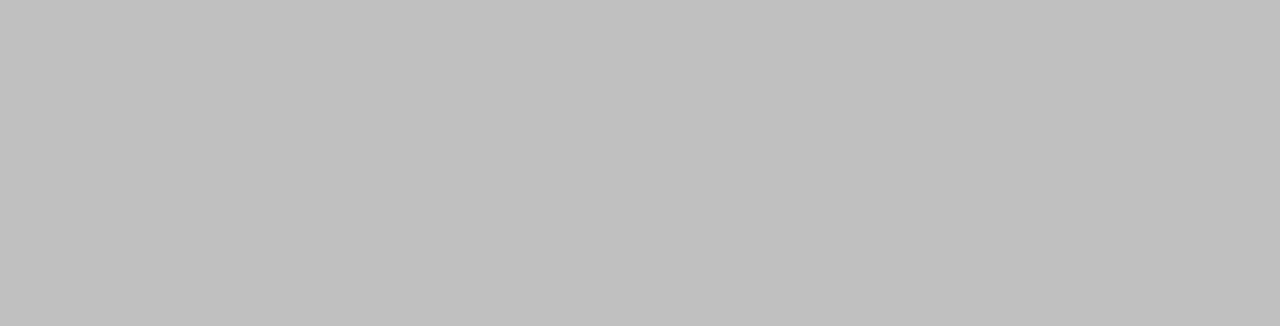
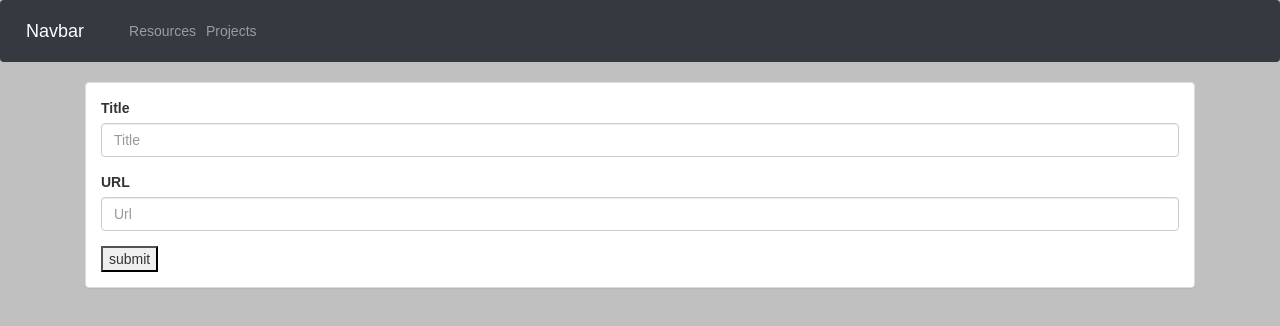
Before and after one commit to velimd/journalplanner, a React (Create React App) app in the folder frontend/client/: page /projects/add in a window 1280 px wide. Shown: the top 326 px of the page. Built offline with nearby package versions, Linux system fonts and the light colour scheme.

Commit message:
included add projects

```diff
--- a/frontend/client/src/App.js
+++ b/frontend/client/src/App.js
@@ -6,6 +6,7 @@ import Home from './pages/Home.js';
 import Resource from './pages/Resource.js';
 import AddResource from './pages/AddResource.js';
 import Project from './pages/Project.js'
+import AddProject from './pages/AddProject.js';
 
 class App extends Component {
   render() {
@@ -17,6 +18,7 @@ class App extends Component {
               <Route exact path="/resources/add" component={AddResource}/>
 
               <Route exact path="/projects" component={Project}/>
+              <Route exact path="/projects/add" component={AddProject}/>
           </div>
         </Router>
     );
--- a/frontend/client/src/pages/AddProject.js
+++ b/frontend/client/src/pages/AddProject.js
@@ -0,0 +1,55 @@
+import React, { Component } from 'react';
+
+import './Resource.css';
+import Navbar from '../components/Navbar.js'
+
+class AddProject extends Component {
+
+    addProject(e){
+        var URL = 'http://localhost:8080/api/project/add';
+
+        let name = document.getElementById('name').value;
+        let url = document.getElementById('url').value;
+
+        fetch(URL, {
+            method: 'POST',
+            headers: {
+                'Accept': 'application/json',
+                'Content-Type': 'application/json',
+            },
+            body: JSON.stringify({
+                name: name,
+                url: url
+            })
+        })
+            .then((res) =>res.json())
+            .then((data) => console.log(data))
+    }
+
+    render() {
+        return (
+            <div>
+                <Navbar/>
+                <div className="container">
+                    <div className="panel panel-default">
+                        <div className="panel-body">
+                            <form onSubmit={this.addProject}>
+                                <div className="form-group">
+                                    <label htmlFor="Name">Title</label>
+                                    <input type="text" className="form-control" id="name" placeholder="Title"/>
+                                </div>
+                                <div className="form-group">
+                                    <label htmlFor="URL">URL</label>
+                                    <input type="text" className="form-control" id="url" placeholder="Url"/>
+                                </div>
+                                <button type="submit" id="btn-add-submit">submit</button>
+                            </form>
+                        </div>
+                    </div>
+                </div>
+            </div>
+        );
+    }
+}
+
+export default AddProject;
--- a/frontend/client/src/pages/Project.js
+++ b/frontend/client/src/pages/Project.js
@@ -1,4 +1,5 @@
 import React, { Component } from 'react';
+import { Link } from 'react-router-dom';
 
 import './Project.css';
 import Navbar from '../components/Navbar.js'
@@ -23,7 +24,6 @@ class Project extends Component {
         return (
             <div>
                 <Navbar/>
-                <div className="container-fluid">
                     <table className="table table-dark">
                         <thead>
                         <tr>
@@ -59,6 +59,8 @@ class Project extends Component {
                         })}
                         </tbody>
                     </table>
+                <div style={{textAlign:'center'}}>
+                    <Link to="/projects/add"><button type="button" id="btn-add" className="btn btn-dark">Add</button></Link>
                 </div>
             </div>
         );
```
